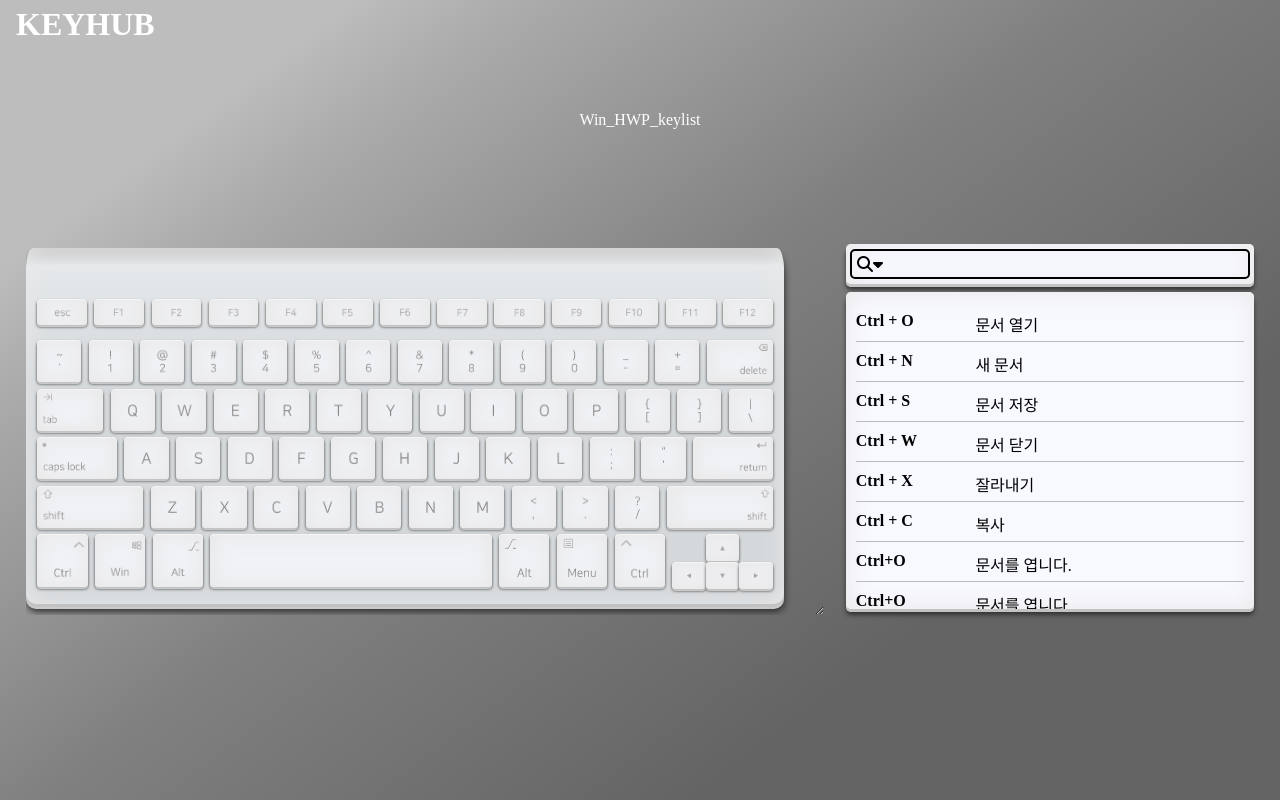
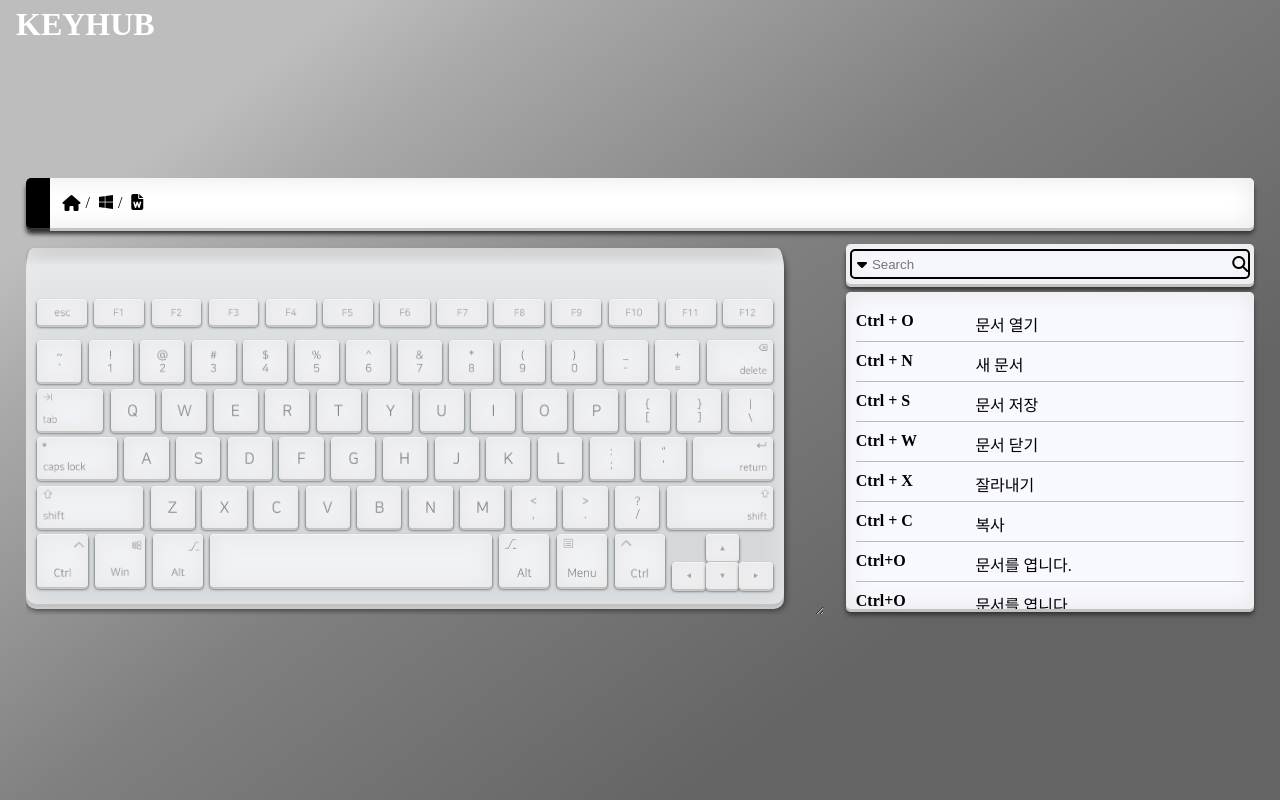
Before and after one commit to grace-moon/dev_key, a Django app: page /Win_Word_key_list/ in a window 1280 px wide. Run offline with Django 3.2, Linux system fonts and the light colour scheme; data comes from the database, SQL or seed files in the repository; some libraries are stand-ins or nearby versions.

Commit message:
keyboard UI update5

```diff
--- a/keysite/static/keysite/style.css
+++ b/keysite/static/keysite/style.css
@@ -67,11 +67,44 @@ header {
   .title {
     height: 30%;
     display: flex;
-  align-items: center;
+    align-items: flex-end;
     justify-content: center;
+    padding:0 2%;
   }
   .app-container {
-  color: #fff;
+    display: flex;
+    margin: 1% 0;
+    background: #fff;
+    width: 100%;
+    height: 50px;
+    border-radius: 5px;
+    box-shadow:
+        inset 0 0 25px #e8e8e8,
+        0 3px 0 #c3c3c3,
+        0 3px 0 #c9c9c9,
+        0 6px 4px #333;
+    /* background: linear-gradient(-60deg, transparent 95%, rgb(112, 216, 180) 0); */
+  }
+  .app {
+    width: 2%;
+    margin-right: 1%;
+    height: 100%;
+    background-color: #000;
+    border-radius: 5px 0 0 5px;
+    box-shadow:
+        /* inset 0 0 25px #e8e8e8, */
+        0 3px 0 #333;
+    /* background: linear-gradient(-60deg, transparent 40%, rgb(112, 216, 180) 0); */
+  }
+  .breadcrumb {
+    width: auto;
+    display: flex;
+    align-items: center;
+  }
+  .breadcrumb p+p:before {
+    padding: 5px;
+    color: black;
+    content: "/\00a0";
   }
 
 
@@ -105,15 +138,24 @@ header {
     display: flex;
     padding: 0 5px;
   }
+  .search-content {
+    display: flex;
+    justify-content: space-between;
+    width: 95%;
+    height: 100%;
+  }
   .search-input {
-  width: 100%;
+    width: 80%;
     height: 100%;
     border: 0;
     outline: none;
     background-color: rgba(0,0,0,0);
   }
+  .btn {
+    cursor: pointer;
+  }
+
   .hotkey-contents {
-  /* margin:1% 0 0 5%; */
     padding: 10px;
     border-radius: 5px;
     background-color:ghostwhite;
@@ -190,7 +232,7 @@ list-style-type: none;
     min-width: 552px;
     min-height: 375px;
     max-width: 100%;
-  max-height: 99%;
+    max-height: 60%;
     width: 836px;
     height: 375px;
     position: relative;
@@ -216,7 +258,7 @@ list-style-type: none;
         inset 0 0 25px #e8e8e8,
         0 3px 0 #c3c3c3,
         0 5px 0 #c9c9c9,
-      1px 8px 6px #333;
+        1px 6px 6px #333;
     border-top-left-radius: 7px 21px;
     border-top-right-radius: 7px 21px;
     border-bottom-right-radius: 10px;
--- a/templates/Win_Word_key_list.html
+++ b/templates/Win_Word_key_list.html
@@ -11,7 +11,6 @@
         <script src="https://kit.fontawesome.com/413c7f2129.js" crossorigin="anonymous"></script>
         <!-- <script src="{% static 'keysite/script.js' %}"></script>  -->
     </head>
-    <body>
         <body class="hangeul">
             <header>
                 <div class="head-container">
@@ -20,10 +19,14 @@
             </header>
             <div class="title">
                 <div class="app-container">
-                    Win_HWP_keylist
+                    <div class="app"></div>
+                    <div class="breadcrumb">
+                        <p><a href="{% url 'home' %}"><i class="fas fa-home"></i></a></p>
+                        <p><a href="#"><i class="fab fa-windows"></i></a></p>
+                        <p><a href="#"><i class="fas fa-file-word"></i></a></p>
+                    </div>
                 </div>
             </div>
-
             <section class="content">
                 <div class="container-left">
                     <div class="keyboard-container">
@@ -137,11 +140,14 @@
                     <div class="hotkey-container">
                         <div class="searchbar-container">
                             <div class="searchbar">
-                                <div class="search-icon"><i class="fas fa-search"></i><i class="fas fa-caret-down"></i></div>
-                                <input class="search-input" type="text">
+                                <div class="search-icon"><i class="fas fa-caret-down"></i></div>
+                                <form class="search-content" method="POST" action="">
+                                    {% csrf_token %}
+                                    <input class="search-input" type="search" placeholder="Search" name="searched" aria-label="Search">
+                                    <button class="btn btn-outline-success" type="submit"><i class="fas fa-search"></i></button>
+                                </form>
                             </div>
                         </div>
-
                         <div class="hotkey-contents">
                             {% for cmd_list in cmd_list %}
                             <div class="hotkey-item">
```
Lines whose indentation alone changed are shown as unchanged.
